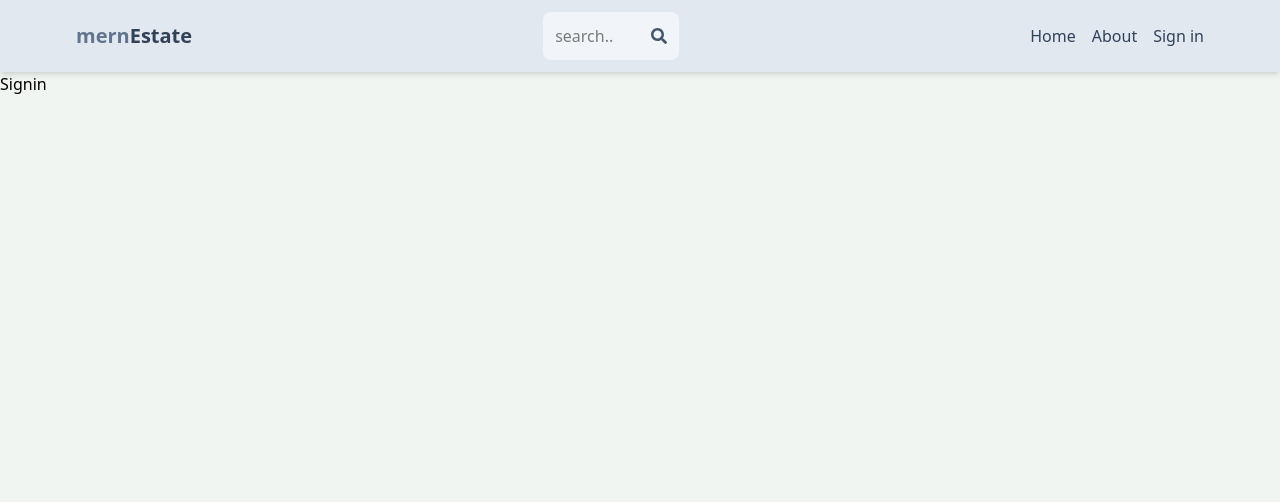
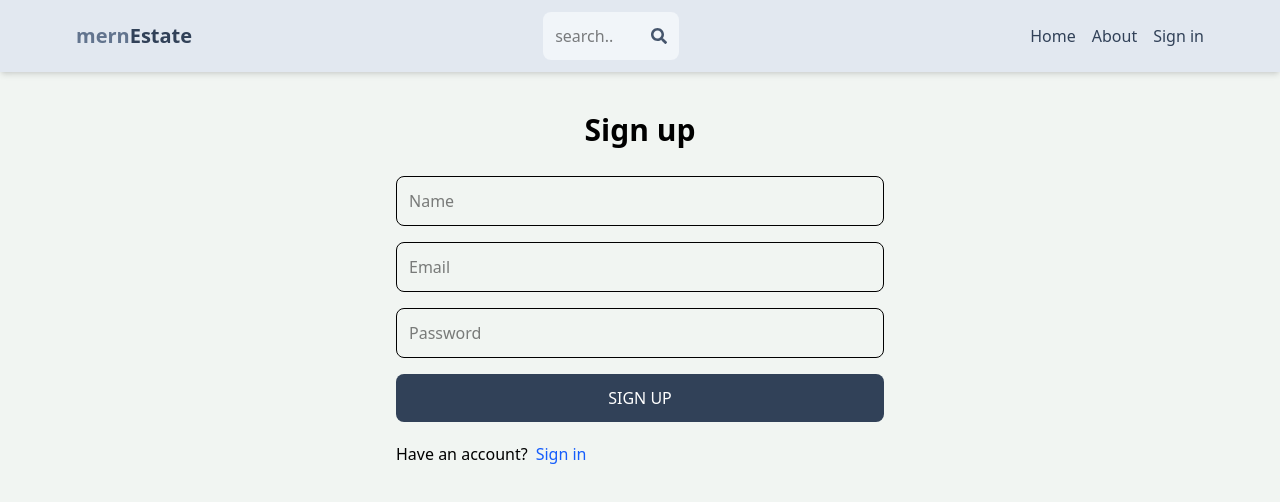
Before and after one commit to mibinjoby/Mernstack-realestate, a React (Vite) app in the folder frontend/: page /signup in a window 1280 px wide. Shown: the top 502 px of the page. Built offline with nearby package versions, Linux system fonts and the light colour scheme.

Commit message:
created complete signup page functuionality

```diff
--- a/frontend/src/App.jsx
+++ b/frontend/src/App.jsx
@@ -13,8 +13,8 @@
     <Header />
       <Routes>
         <Route path="/" element={<Home />} />
-        <Route path="/signin" element={<Signup />} />
-        <Route path="/signup" element={<Signin />} />
+        <Route path="/signin" element={<Signin/>} />
+        <Route path="/signup" element={<Signup />} />
         <Route path="/about" element={<About />} />
         <Route path="/login" element={<Login />} />
         <Route path="/profile" element={<Profile />} />
--- a/frontend/src/components/Header.jsx
+++ b/frontend/src/components/Header.jsx
@@ -20,7 +20,7 @@
          <Link to='/about'>
          <li className='hidden sm:inline text-slate-700 hover:underline'>About</li>
          </Link>
-         <Link to='/signin'>
+         <Link to='/signup'>
          <li className=' text-slate-700 hover:underline'>Sign in</li>
          </Link>
 
--- a/frontend/src/pages/Signup.jsx
+++ b/frontend/src/pages/Signup.jsx
@@ -1,24 +1,70 @@
 
-import {Link} from 'react-router-dom'
+import { useState } from 'react'
+import {Link,useNavigate} from 'react-router-dom'
+
 
 function Signup() {
+  const [formdata, SetFormdata] =useState({})
+  const [error,setError] =useState(null)
+   const [loading,setLoading] =useState(false)
+   const navigate = useNavigate()
+  const  handleChange = (e) =>{
+    SetFormdata({
+      ...formdata,
+      [e.target.id]:e.target.value,
+    })
+  }
+
+  const handlesubmit = async (e) =>{
+    e.preventDefault ();
+    try {
+       setLoading(true)
+    const res = await fetch ('/api/auth/signup',
+     {
+      method:'POST',
+      headers:{
+      'Content-Type':'application/json'
+      },
+       body:JSON.stringify(formdata),
+
+    })
+    const data = await res.json();
+
+      if(data.success === false){
+        setError(data.message)
+        setLoading(false)
+        return;
+      }
+      setLoading(false)
+      setError(null)
+      navigate('/Signin')
+
+    } catch (error) {
+      setLoading(false)
+      setError(error.message)
+    }
+
+  }
   return (
     <div className='p-3  max-w-lg mx-auto'>
+
      <h1 className='text-3xl text-center font-semibold my-7'>Sign up</h1>
 
-     <form className='flex flex-col gap-4'>
-      <input className='border p-3 rounded-lg' type="text" placeholder='Name'  id='username' />
+     <form  onSubmit= {handlesubmit} className='flex flex-col gap-4'>
+      <input className='border p-3 rounded-lg' type="text" placeholder='Name'  id='username'onChange={handleChange} />
 
-      <input className='border p-3 rounded-lg' type="text" placeholder='Email'  id='email' />
+      <input className='border p-3 rounded-lg' type="text" placeholder='Email'  id='email'onChange={handleChange} />
 
-     <input className='border p-3 rounded-lg' type="text" placeholder='Password'  id='password' />
+     <input className='border p-3 rounded-lg' type="password" placeholder='Password'  id='password'onChange={handleChange} />
 
-     <button className='bg-slate-700 text-white p-3 rounded-lg  uppercase hover:opacity-95 disabled:opacity-80' >Sign up</button>
+     <button  disabled={loading} className='bg-slate-700 text-white p-3 rounded-lg  uppercase hover:opacity-95 disabled:opacity-80' > {loading ? 'Loading...': 'Sign up'}</button>
      </form>
      <div className='flex gap-2 mt-5'>
       <p>Have an account?</p>
       <Link to={"/signin"}> <span className='text-blue-600'>Sign in</span></Link>
      </div>
+    {error && <p className='text-red-500 mt-5'>{error}</p>}
+
     </div>
   )
 }
--- a/frontend/vite.config.js
+++ b/frontend/vite.config.js
@@ -4,5 +4,12 @@
 
 // https://vite.dev/config/
 export default defineConfig({
+  server:{
+    proxy:{'/api':{
+      target: 'http://localhost:3000',
+      secure: false,
+    },
+  },
+},
   plugins: [ tailwindcss(), react()],
 })
```
